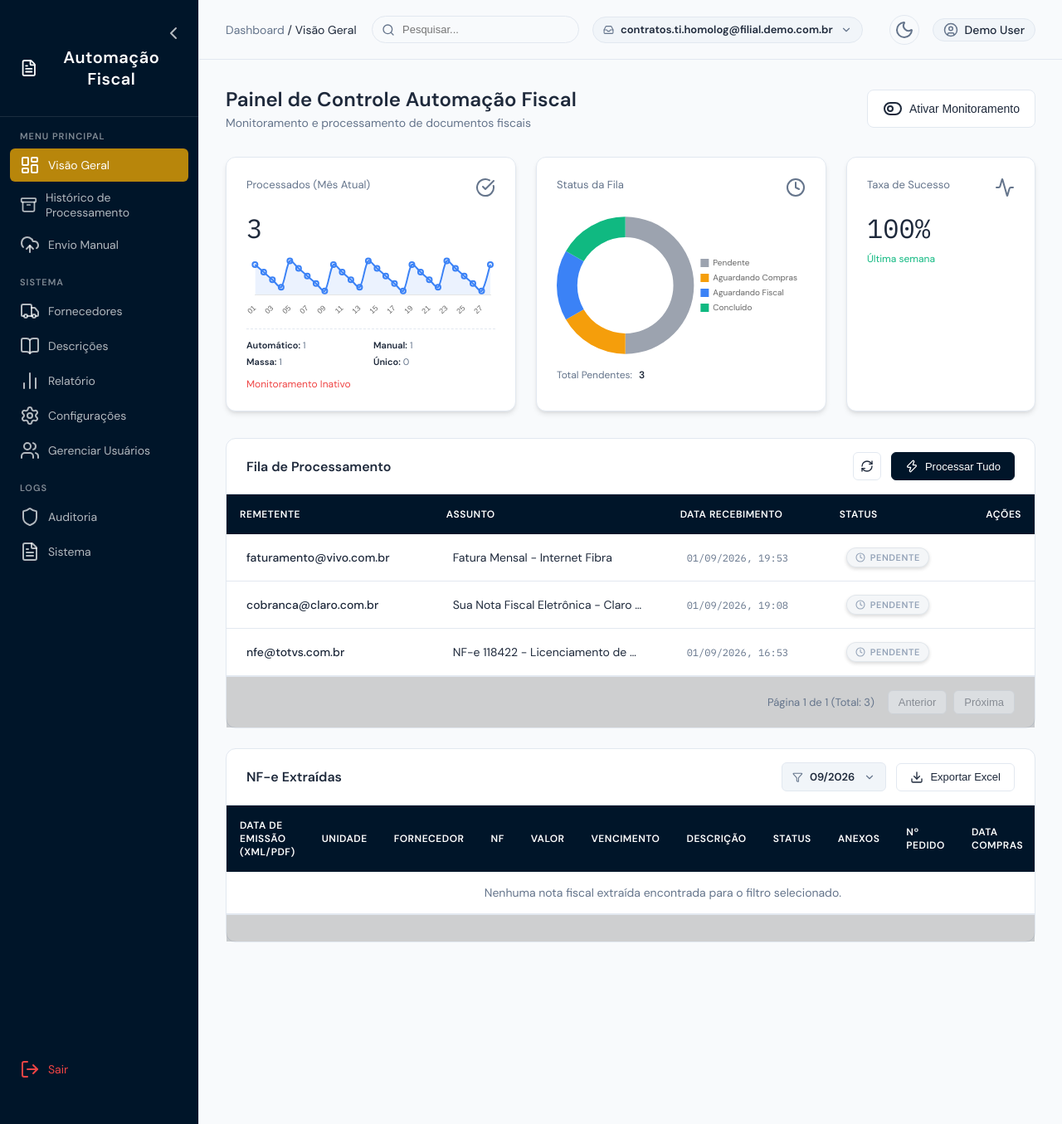
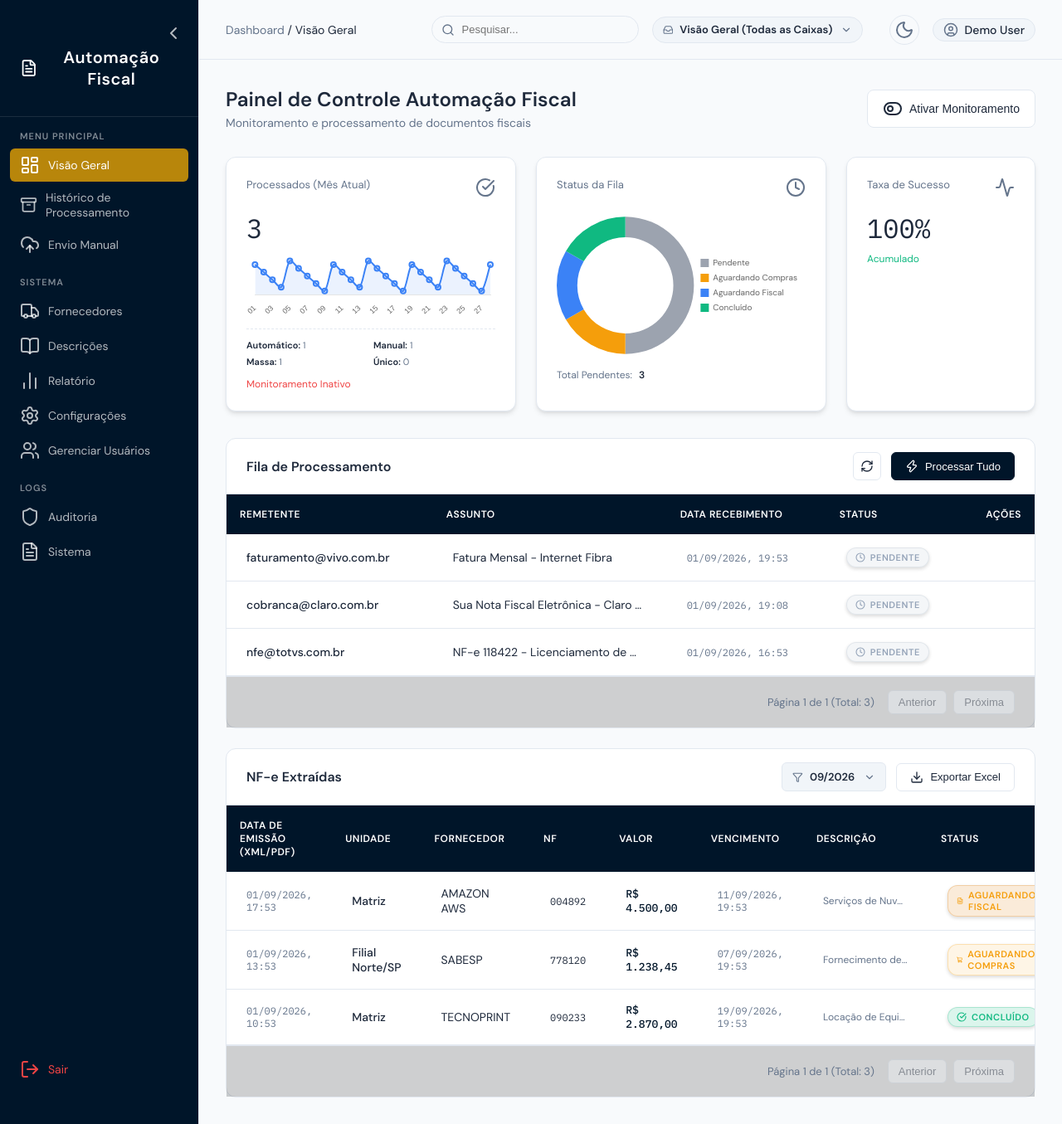
Before and after one commit to gualmeidap/api-notas-demo, a FastAPI app: page /notas in a window 1280 px wide. Shown: the whole page at 83% size. Run offline with FastAPI, Linux system fonts and the light colour scheme; some libraries are stand-ins or nearby versions.

Commit message:
fix(ui): corrige lixo de edição, datas invertidas e rótulos enganosos
login.html trazia uma tag </i> órfã seguida de '"> depois do </div>, que a
página renderizava como texto visível, além de repetir o título em um <div> e
no <h1>. O ícone do cabeçalho usava data-lucide numa página que só carrega
Font Awesome, então nunca renderizou.

As datas da tabela de NF-e apareciam invertidas (09/01 no lugar de 01/09): o
filtro de mês exigia dd/mm/aaaa, mas formatarData usa new Date(), que lê
mm/dd. Com qualquer um dos formatos um dos dois lados quebrava, e a tabela
ficava permanentemente vazia. Um helper passa a derivar mês/ano tanto de ISO
quanto de dd/mm/aaaa.

O banner "AMBIENTE DE DESENVOLVIMENTO (PORTA 8080)" era injetado em todas as
páginas justamente na porta que o README manda usar, anunciando um "banco de
testes de Dev" que esta demo não tem.

No painel de acesso, a role `tecnico` era exibida como "ADMINISTRADOR"; passa
a ser "Operador". As caixas oferecidas no cadastro agora são as mesmas que o
sistema monitora.

Ajustes de white-label e de copiar-e-colar: as abas deixam de citar o nome do
cliente e viram Matriz/Filiais, o login exibe "Ambiente de Demonstração",
fornecedores.html tinha título e breadcrumb de Configurações, logs.html tinha
o título da página de Auditoria, e o card de taxa de sucesso dizia "Última
semana" para um número acumulado.

Co-Authored-By: Claude Opus 5 <noreply@anthropic.com>

```diff
--- a/static/js/notas.js
+++ b/static/js/notas.js
@@ -197,6 +197,23 @@ function formatarData(dataStr) {
     } catch (error) {
         return escapeHtml(dataStr);
     }
+}
+
+function mesAnoDe(dataStr) {
+    // Aceita ISO (2026-09-01T10:00:00) e dd/mm/aaaa, devolvendo "mm/aaaa".
+    if (!dataStr || dataStr === "N/A") return null;
+
+    const iso = dataStr.match(/^(\d{4})-(\d{2})-(\d{2})/);
+    if (iso) return `${iso[2]}/${iso[1]}`;
+
+    const br = dataStr.match(/^(\d{2})\/(\d{2})\/(\d{4})/);
+    if (br) return `${br[2]}/${br[3]}`;
+
+    const dateObj = new Date(dataStr);
+    if (!isNaN(dateObj.getTime())) {
+        return String(dateObj.getMonth() + 1).padStart(2, '0') + '/' + dateObj.getFullYear();
+    }
+    return null;
 }
 
 function getStatusBadge(status) {
@@ -658,15 +675,7 @@ function getFilteredData(type) {
 
     // Month filter for extracted
     if (type === 'extracted' && extractedCurrentMonth !== "all") {
-        dataset = dataset.filter(nf => {
-            if (!nf.data_envio || nf.data_envio === "N/A") return false;
-            const parts = nf.data_envio.split('/');
-            if (parts.length >= 3) {
-                const monthYear = `${parts[1]}/${parts[2].substring(0,4)}`;
-                return monthYear === extractedCurrentMonth;
-            }
-            return false;
-        });
+        dataset = dataset.filter(nf => mesAnoDe(nf.data_envio) === extractedCurrentMonth);
     }
 
     // Global search
@@ -944,12 +953,8 @@ function populateExtractedMonthFilter() {
     months.add(extractedCurrentMonth);
 
     dataStore.extracted.data.forEach(nf => {
-        if (nf.data_envio && nf.data_envio !== "N/A") {
-            const parts = nf.data_envio.split('/');
-            if (parts.length >= 3) {
-                months.add(`${parts[1]}/${parts[2].substring(0,4)}`);
-            }
-        }
+        const mesAno = mesAnoDe(nf.data_envio);
+        if (mesAno) months.add(mesAno);
     });
 
     const options = ['<option value="all">Todos os Meses</option>'];
@@ -1535,7 +1540,7 @@ function renderVendors(vendors) {
     let htmlUb = '';
     let htmlFilial = '';
 
-    // UB units não contém barras (/UF). Ex: Matriz, Filial Norte, Filial Sul
+    // Unidades da Matriz não contêm barra (/UF); as demais são exibidas na aba Filiais.
 
     for (const [key, data] of Object.entries(vendors)) {
         const unidade = data.unidade || "";
@@ -1881,9 +1886,9 @@ async function initializeUser() {
                     <div style="display: flex; align-items: center; gap: 8px; margin-right: 16px; background: var(--surface2); padding: 4px 12px; border-radius: 20px; border: 1px solid var(--border); height: 32px;">
                         <i data-lucide="inbox" style="width: 14px; height: 14px; color: var(--text2);"></i>
                         <select id="admin-mailbox-switcher" onchange="onMailboxChange()" style="background: transparent; border: none; color: var(--text); font-size: 12px; font-weight: 600; outline: none; cursor: pointer; height: 100%; width: 100%; padding: 0;">
-                            <option value="contratos.ti.homolog@filial.demo.com.br" selected>contratos.ti.homolog@filial.demo.com.br</option>
-                            <option value="">Visão Geral (Todas as Caixas)</option>
-                            <option value="contratos.ti.sistemas@empresa.demo.com.br">contratos.ti.sistemas@empresa.demo.com.br</option>
+                            <option value="" selected>Visão Geral (Todas as Caixas)</option>
+                            <option value="compras@empresa.demo.com.br">compras@empresa.demo.com.br</option>
+                            <option value="fiscal@empresa.demo.com.br">fiscal@empresa.demo.com.br</option>
                             <option value="contratos.ti@filial.demo.com.br">contratos.ti@filial.demo.com.br</option>
                         </select>
                     </div>
@@ -2004,12 +2009,5 @@ async function solicitarNFFaltante(emailId) {
     }
 }
 
-// Injeção automática de banner para identificar visualmente o ambiente de Desenvolvimento (Porta 8080)
-document.addEventListener('DOMContentLoaded', () => {
-    if (window.location.port === '8080') {
-        const devBanner = document.createElement('div');
-        devBanner.className = 'dev-environment-banner';
-        devBanner.innerHTML = '⚠️ <b>AMBIENTE DE DESENVOLVIMENTO (PORTA 8080)</b> — Alterações aqui afetam apenas o banco de testes de Dev.';
-        document.body.insertBefore(devBanner, document.body.firstChild);
-    }
-});
+// O banner de ambiente de desenvolvimento não se aplica a esta demo:
+// todos os dados são fictícios e vivem apenas em memória.
--- a/templates/login.html
+++ b/templates/login.html
@@ -137,7 +137,7 @@
             <div class="relative mb-4">
                 <!-- Glowing background behind the shield icon -->
                 <div class="absolute inset-0 bg-[#ba8c1a] opacity-20 blur-xl rounded-full scale-75"></div>
-                <div style="display:flex;align-items:center;gap:8px;font-size:20px;font-weight:bold;color:var(--primary);"><i data-lucide="file-text"></i> Automação Fiscal</div></i>'">
+                <div style="display:flex;align-items:center;justify-content:center;font-size:34px;color:#ba8c1a;"><i class="fa-regular fa-file-lines"></i></div>
             </div>
             <h1 class="text-3xl font-extrabold text-white tracking-tight mb-1">Automação Fiscal</h1>
             <p class="text-[10px] font-bold text-[#ba8c1a] tracking-[0.25em] uppercase">Ambiente de Demonstração</p>
--- a/templates/notas.html
+++ b/templates/notas.html
@@ -154,7 +154,7 @@
       <div class="metric-card">
         <div class="mc-header"><span>Taxa de Sucesso</span> <i data-lucide="activity" style="color:var(--text3)"></i></div>
         <div class="mc-value" id="stat-success-rate">0%</div>
-        <div class="mc-footer"><span class="trend-up">Última semana</span></div>
+        <div class="mc-footer"><span class="trend-up">Acumulado</span></div>
       </div>
     </div>
 
--- a/templates/relatorio.html
+++ b/templates/relatorio.html
@@ -193,7 +193,7 @@
           Matriz
         </button>
         <button id="tab-Filial-btn" class="tab" onclick="switchReportTab('Filial')">
-          Filial (Outras)
+          Filiais
         </button>
       </div>
 
```
Also changed, not shown: templates/fornecedores.html (+3 -3 lines), templates/logs.html (+1 -1 lines), templates/usuarios.html (+4 -4 lines).
